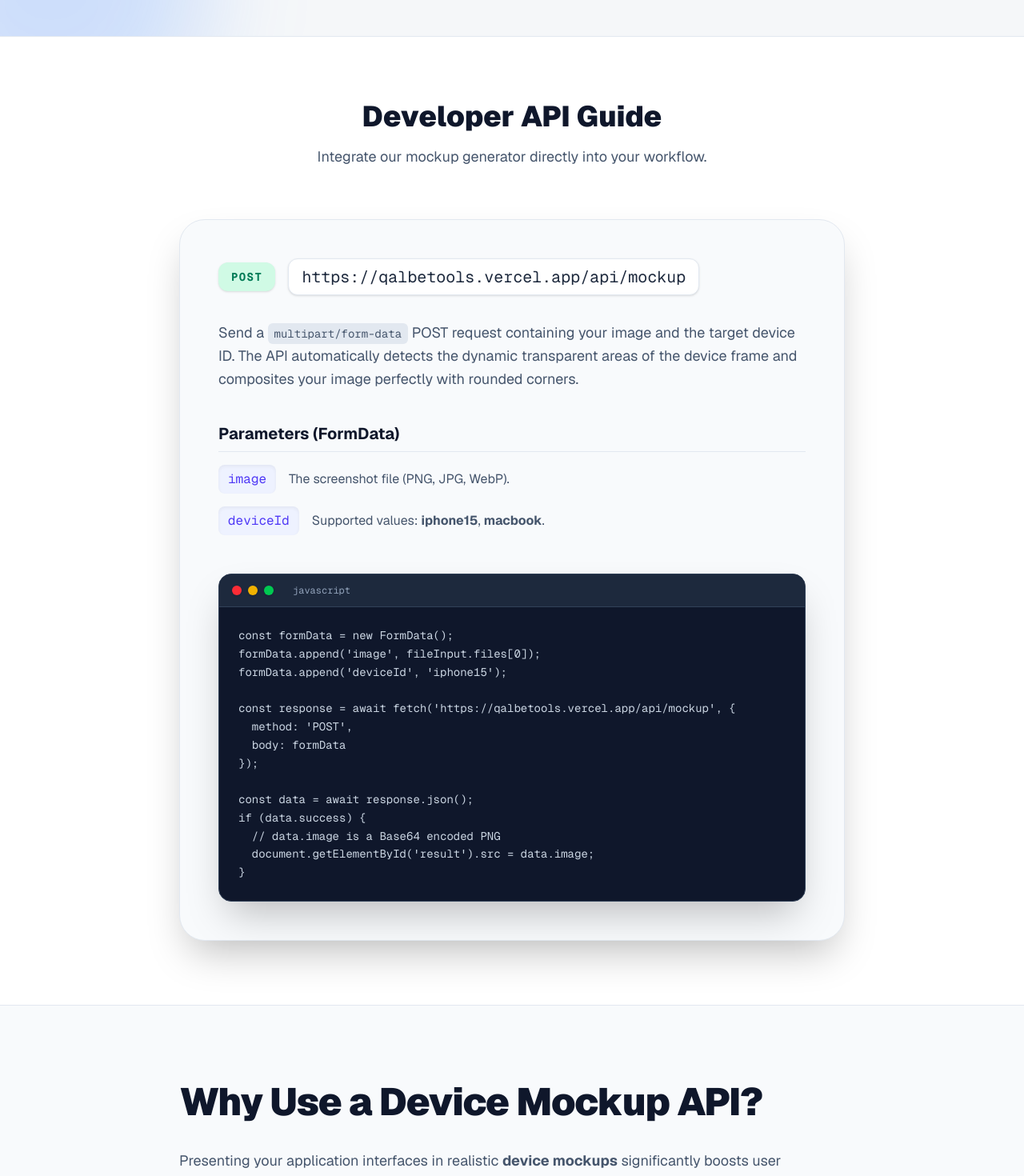
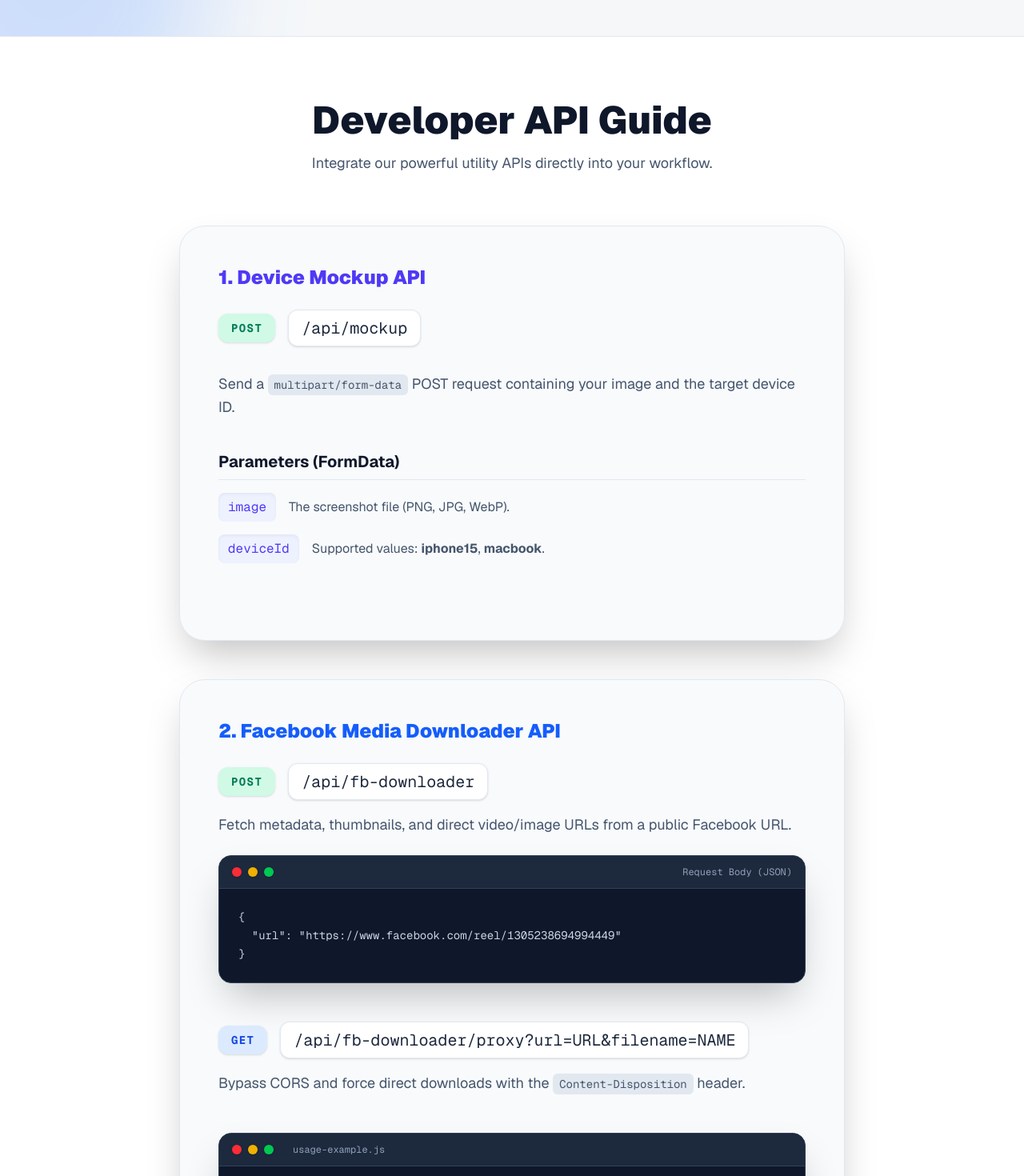
Before and after one commit to alaminislam203/qalbetools, a Next.js app: page / in a window 1280 px wide. Shown: the part 740-2210 px from the top of the page at 80% size. Built offline with nearby package versions, Linux system fonts and the light colour scheme; grey boxes are pictures that could not be loaded.

Commit message:
Fix FB Downloader API and add documentation

```diff
--- /dev/null
+++ b/app/api/fb-downloader/proxy/route.ts
@@ -0,0 +1,80 @@
+import { NextResponse } from 'next/server';
+
+const CORS = {
+  'Access-Control-Allow-Origin': '*',
+  'Access-Control-Allow-Methods': 'GET, OPTIONS',
+  'Access-Control-Allow-Headers': 'Content-Type',
+};
+
+export async function OPTIONS() {
+  return new NextResponse(null, { status: 200, headers: CORS });
+}
+
+export async function GET(req: Request) {
+  const { searchParams } = new URL(req.url);
+  const videoUrl = searchParams.get('url');
+  const filename = searchParams.get('filename') || 'facebook-video.mp4';
+
+  if (!videoUrl) {
+    return NextResponse.json({ error: 'Missing url parameter' }, { status: 400 });
+  }
+
+  // Security: only allow video domain for Facebook CDN
+  const allowedHosts = ['fbcdn.net', 'facebook.com', 'fb.com', 'fbsbx.com'];
+  let parsedUrl: URL;
+  try {
+    parsedUrl = new URL(videoUrl);
+  } catch {
+    return NextResponse.json({ error: 'Invalid URL' }, { status: 400 });
+  }
+
+  const isAllowed = allowedHosts.some(host => parsedUrl.hostname.endsWith(host));
+  if (!isAllowed) {
+    return NextResponse.json({ error: 'Only Facebook URLs are allowed' }, { status: 403 });
+  }
+
+  try {
+    const upstream = await fetch(videoUrl, {
+      headers: {
+        'User-Agent':
+          'Mozilla/5.0 (Windows NT 10.0; Win64; x64) AppleWebKit/537.36 (KHTML, like Gecko) Chrome/123.0.0.0 Safari/537.36',
+        'Referer': 'https://www.facebook.com/',
+        'Accept': 'video/mp4,video/*,*/*',
+      },
+      signal: AbortSignal.timeout(60000), // longer timeout for larger videos
+    });
+
+    if (!upstream.ok) {
+      return NextResponse.json(
+        { error: `Upstream returned ${upstream.status}` },
+        { status: 502 }
+      );
+    }
+
+    const contentType = upstream.headers.get('content-type') || 'video/mp4';
+    const contentLength = upstream.headers.get('content-length');
+
+    const headers: Record<string, string> = {
+      ...CORS,
+      'Content-Type': contentType,
+      'Content-Disposition': `attachment; filename="${filename}"`,
+      'Cache-Control': 'no-store',
+    };
+
+    if (contentLength) {
+      headers['Content-Length'] = contentLength;
+    }
+
+    // Stream the body directly
+    return new NextResponse(upstream.body, {
+      status: 200,
+      headers,
+    });
+  } catch (err: any) {
+    console.error('[FB Proxy] Error:', err.message);
+    return NextResponse.json(
+      { error: 'Proxy fetch failed', details: err.message },
+      { status: 500, headers: CORS }
+    );
+  }
+}
--- a/app/page.tsx
+++ b/app/page.tsx
@@ -55,24 +55,22 @@ export default function Home() {
       <section id="api-docs" className="py-20 bg-white dark:bg-slate-900 border-y border-slate-200 dark:border-slate-800 relative z-10">
         <div className="max-w-4xl mx-auto px-4 sm:px-6 lg:px-8">
           <div className="text-center mb-16">
-            <h2 className="text-3xl md:text-4xl font-black mb-4">Developer API Guide</h2>
-            <p className="text-slate-600 dark:text-slate-400 text-lg">Integrate our mockup generator directly into your workflow.</p>
+            <h2 className="text-3xl md:text-5xl font-black mb-4">Developer API Guide</h2>
+            <p className="text-slate-600 dark:text-slate-400 text-lg">Integrate our powerful utility APIs directly into your workflow.</p>
           </div>
 
-          <div className="bg-slate-50 dark:bg-black rounded-[2rem] p-8 md:p-12 border border-slate-200 dark:border-slate-800 shadow-2xl">
+          {/* Device Mockup API */}
+          <div className="bg-slate-50 dark:bg-black rounded-[2rem] p-8 md:p-12 border border-slate-200 dark:border-slate-800 shadow-2xl mb-12">
+            <h3 className="text-2xl font-black mb-6 text-indigo-600 dark:text-indigo-400">1. Device Mockup API</h3>
             <div className="flex flex-col sm:flex-row items-start sm:items-center gap-4 mb-8">
               <span className="bg-emerald-100 text-emerald-700 dark:bg-emerald-900/30 dark:text-emerald-400 px-4 py-2 rounded-xl font-mono font-bold text-sm tracking-widest shadow-sm">POST</span>
               <code className="text-lg md:text-xl font-mono text-slate-800 dark:text-slate-200 break-all bg-white dark:bg-slate-900 px-4 py-2 rounded-xl shadow-sm border border-slate-200 dark:border-slate-800 hidden sm:block">
-                https://qalbetools.vercel.app/api/mockup
-              </code>
-              <code className="text-md sm:hidden font-mono text-slate-800 dark:text-slate-200 break-all">
                 /api/mockup
               </code>
             </div>
 
             <p className="mb-10 text-slate-600 dark:text-slate-400 leading-relaxed text-lg">
               Send a <code className="bg-slate-200 dark:bg-slate-800 px-2 py-1 rounded-md text-sm">multipart/form-data</code> POST request containing your image and the target device ID.
-              The API automatically detects the dynamic transparent areas of the device frame and composites your image perfectly with rounded corners.
             </p>
 
             <div className="mb-12">
@@ -88,29 +86,72 @@ export default function Home() {
                 </li>
               </ul>
             </div>
+          </div>
+
+          {/* Facebook Downloader API */}
+          <div className="bg-slate-50 dark:bg-black rounded-[2rem] p-8 md:p-12 border border-slate-200 dark:border-slate-800 shadow-2xl">
+            <h3 className="text-2xl font-black mb-6 text-blue-600 dark:text-blue-400">2. Facebook Media Downloader API</h3>
+
+            {/* Fetch Endpoint */}
+            <div className="mb-12">
+              <div className="flex flex-col sm:flex-row items-start sm:items-center gap-4 mb-4">
+                <span className="bg-emerald-100 text-emerald-700 dark:bg-emerald-900/30 dark:text-emerald-400 px-4 py-2 rounded-xl font-mono font-bold text-sm tracking-widest shadow-sm">POST</span>
+                <code className="text-lg md:text-xl font-mono text-slate-800 dark:text-slate-200 break-all bg-white dark:bg-slate-900 px-4 py-2 rounded-xl shadow-sm border border-slate-200 dark:border-slate-800">
+                  /api/fb-downloader
+                </code>
+              </div>
+              <p className="text-slate-600 dark:text-slate-400 leading-relaxed text-lg mb-6">
+                Fetch metadata, thumbnails, and direct video/image URLs from a public Facebook URL.
+              </p>
+
+              <div className="bg-slate-900 border border-slate-700 rounded-2xl overflow-hidden shadow-2xl mb-8">
+                <div className="bg-slate-800 px-4 py-3 border-b border-slate-700 flex justify-between items-center">
+                  <div className="flex gap-2">
+                    <div className="w-3 h-3 rounded-full bg-red-500 shadow-sm"></div>
+                    <div className="w-3 h-3 rounded-full bg-yellow-500 shadow-sm"></div>
+                    <div className="w-3 h-3 rounded-full bg-green-500 shadow-sm"></div>
+                  </div>
+                  <span className="text-xs font-mono text-slate-400">Request Body (JSON)</span>
+                </div>
+                <pre className="p-6 text-sm text-slate-300 font-mono overflow-x-auto leading-relaxed">
+{`{
+  "url": "https://www.facebook.com/reel/1305238694994449"
+}`}
+                </pre>
+              </div>
+            </div>
+
+            {/* Proxy Endpoint */}
+            <div className="mb-12">
+                <div className="flex flex-col sm:flex-row items-start sm:items-center gap-4 mb-4">
+                  <span className="bg-blue-100 text-blue-700 dark:bg-blue-900/30 dark:text-blue-400 px-4 py-2 rounded-xl font-mono font-bold text-sm tracking-widest shadow-sm">GET</span>
+                  <code className="text-lg md:text-xl font-mono text-slate-800 dark:text-slate-200 break-all bg-white dark:bg-slate-900 px-4 py-2 rounded-xl shadow-sm border border-slate-200 dark:border-slate-800">
+                    /api/fb-downloader/proxy?url=URL&filename=NAME
+                  </code>
+                </div>
+                <p className="text-slate-600 dark:text-slate-400 leading-relaxed text-lg mb-6">
+                  Bypass CORS and force direct downloads with the <code className="bg-slate-200 dark:bg-slate-800 px-2 py-1 rounded-md text-sm">Content-Disposition</code> header.
+                </p>
+            </div>
 
             <div className="bg-slate-900 border border-slate-700 rounded-2xl overflow-hidden shadow-2xl">
               <div className="bg-slate-800 px-4 py-3 border-b border-slate-700 flex gap-2 items-center">
                 <div className="w-3 h-3 rounded-full bg-red-500 shadow-sm"></div>
                 <div className="w-3 h-3 rounded-full bg-yellow-500 shadow-sm"></div>
                 <div className="w-3 h-3 rounded-full bg-green-500 shadow-sm"></div>
-                <span className="ml-4 text-xs font-mono text-slate-400">javascript</span>
+                <span className="ml-4 text-xs font-mono text-slate-400">usage-example.js</span>
               </div>
               <pre className="p-6 text-sm text-slate-300 font-mono overflow-x-auto leading-relaxed">
-{`const formData = new FormData();
-formData.append('image', fileInput.files[0]);
-formData.append('deviceId', 'iphone15');
+{`// 1. Fetch formats
+const res = await fetch('/api/fb-downloader', {
+  method: 'POST',
+  body: JSON.stringify({ url: 'FB_URL' })
+});
+const { data } = await res.json();
 
-const response = await fetch('https://qalbetools.vercel.app/api/mockup', {
-  method: 'POST',
-  body: formData
-});
-
-const data = await response.json();
-if (data.success) {
-  // data.image is a Base64 encoded PNG
-  document.getElementById('result').src = data.image;
-}`}
+// 2. Download via Proxy
+const downloadUrl = \`/api/fb-downloader/proxy?url=\${encodeURIComponent(data.formats[0].url)}&filename=video.mp4\`;
+window.location.href = downloadUrl;`}
               </pre>
             </div>
           </div>
```
Also changed, not shown: app/api/fb-downloader/route.ts (line endings or trailing spaces).
